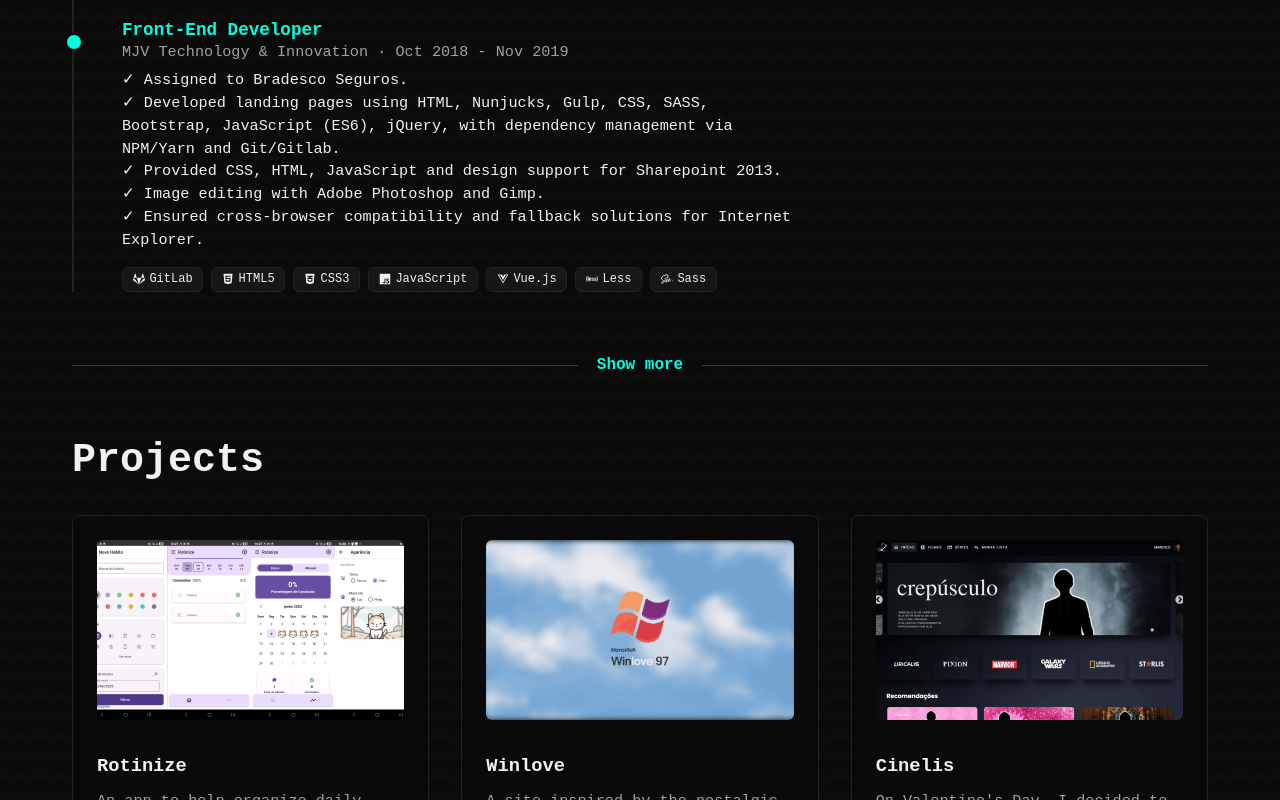
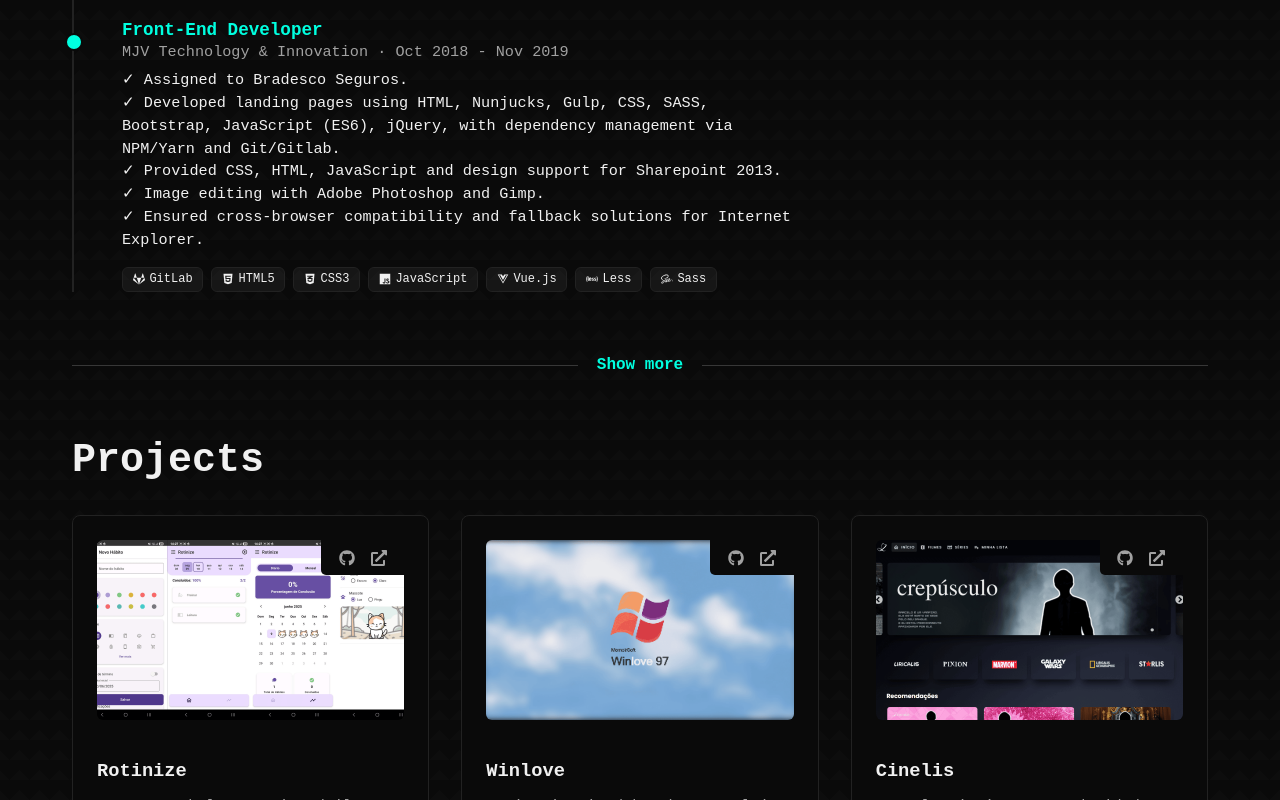
Before and after one commit to marcelobueno25/portfolio_bueno, a React (Vite) app in the folder frontend/: page / in a window 1280 px wide. Shown: the part 2000-2800 px from the top of the page. Built offline with nearby package versions, Linux system fonts and the light colour scheme; no server answers; a web font is replaced by a local one.

Commit message:
adiciona links externos aos projetos com ícones de GitHub e site

```diff
--- a/frontend/src/pages/Projects/index.jsx
+++ b/frontend/src/pages/Projects/index.jsx
@@ -14,7 +14,7 @@ import {
   FaAngular,
   FaStream,
   FaProjectDiagram,
-  FaGlobe,
+  FaExternalLinkAlt,
   FaGithub,
 } from "react-icons/fa";
 import { SiSass, SiArduino } from "react-icons/si";
@@ -85,34 +85,31 @@ const ProjectImage = styled.img`
   margin-bottom: 1rem;
 `;
 
-const CardFooter = styled.div`
+const LinkContainer = styled.a`
+  position: absolute;
+  top: 0;
+  right: 0;
+  background: ${({ theme }) => theme.colors.background};
+  border-radius: 0 0 0 5px;
   display: flex;
-  justify-content: flex-start;
-  gap: 1.2rem;
-  margin-top: auto;
-  padding-top: 1.2rem;
+  align-items: center;
+  justify-content: center;
+  font-size: 1rem;
+  z-index: 10;
+  padding: 0.6rem;
 `;
 
-const IconLink = styled.a`
-  color: ${({ theme }) => theme.colors.textSecondary};
-  font-size: 1.2rem;
+const ExternalLinkIcon = styled.a`
   display: flex;
   align-items: center;
-  gap: 0.4rem;
-  text-decoration: none;
-  transition: 0.3s ease;
+  justify-content: center;
+  color: ${({ theme }) => theme.colors.textSecondary};
+  font-size: 1rem;
+  transition: all 0.3s ease;
+  margin: 0 0.5rem;
 
   &:hover {
     color: ${({ theme }) => theme.colors.accent};
-    transform: translateY(-1px);
-  }
-
-  span {
-    font-size: 0.85rem;
-    font-weight: 500;
-    @media (max-width: 768px) {
-      display: none;
-    }
   }
 `;
 
@@ -284,7 +281,29 @@ export default function Projects() {
               transition={{ duration: 0.4, delay: index * 0.1 }}
             >
               {projeto.image && (
-                <ProjectImage src={projeto.image} alt={projeto.title} />
+                <div style={{ position: "relative" }}>
+                  <ProjectImage src={projeto.image} alt={projeto.title} />
+                  {projeto.link && (
+                    <LinkContainer>
+                      <ExternalLinkIcon
+                        href={projeto.github}
+                        target="_blank"
+                        rel="noopener noreferrer"
+                        aria-label={t("github_label")}
+                      >
+                        <FaGithub />
+                      </ExternalLinkIcon>
+                      <ExternalLinkIcon
+                        href={projeto.link}
+                        target="_blank"
+                        rel="noopener noreferrer"
+                        aria-label={t("site_label")}
+                      >
+                        <FaExternalLinkAlt />
+                      </ExternalLinkIcon>
+                    </LinkContainer>
+                  )}
+                </div>
               )}
 
               <div style={{ flex: 1 }}>
@@ -293,29 +312,6 @@ export default function Projects() {
                 <Metadata>{projeto.date}</Metadata>
                 <TechTags items={projeto.techs} />
               </div>
-
-              <CardFooter>
-                {projeto.link && (
-                  <IconLink
-                    href={projeto.link}
-                    target="_blank"
-                    rel="noopener noreferrer"
-                  >
-                    <FaGlobe />
-                    <span>{t("site_label")}</span>
-                  </IconLink>
-                )}
-                {projeto.github && (
-                  <IconLink
-                    href={projeto.github}
-                    target="_blank"
-                    rel="noopener noreferrer"
-                  >
-                    <FaGithub />
-                    <span>{t("github_label")}</span>
-                  </IconLink>
-                )}
-              </CardFooter>
             </Card>
           ))}
         </AnimatePresence>
```
Also changed, not shown: 1 other file (tests, documents, lock files or other folders).
